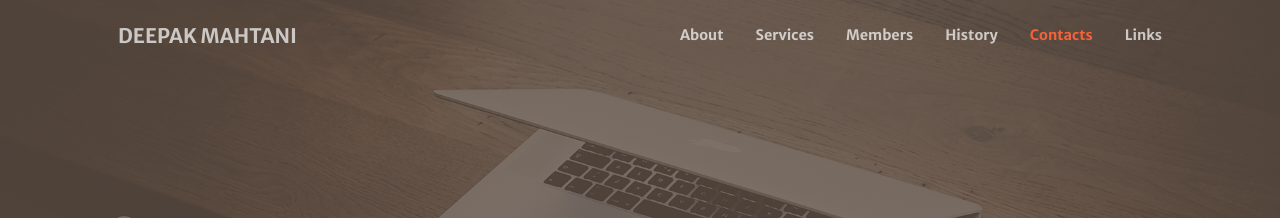
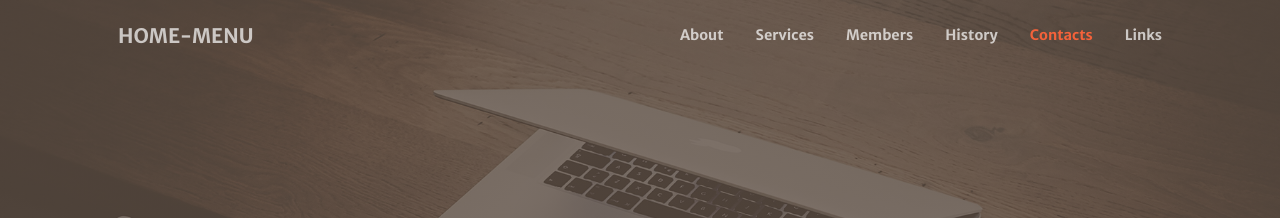
Before and after one commit to deepakm925/deepakm925.github.io, a Jekyll site: the page built from index.md, in a window 1280 px wide. Shown: the top 218 px of the page. Built offline with Jekyll 4.4.1, drawn with Linux system fonts in a browser that asks for light colours; comment, search, counter and statistics services are not loaded.

Commit message:
change title

```diff
--- a/_config.yml
+++ b/_config.yml
@@ -1,5 +1,5 @@
 # Site settings
-title: DEEPAK MAHTANI
+title: HOME-MENU
 description: WELCOME TO MY DIGITAL WORLD OF DATA!
 repository: deepakm925/deepakm925.github.io
 baseurl: "" # the subpath of your site, e.g. /blog/
```
